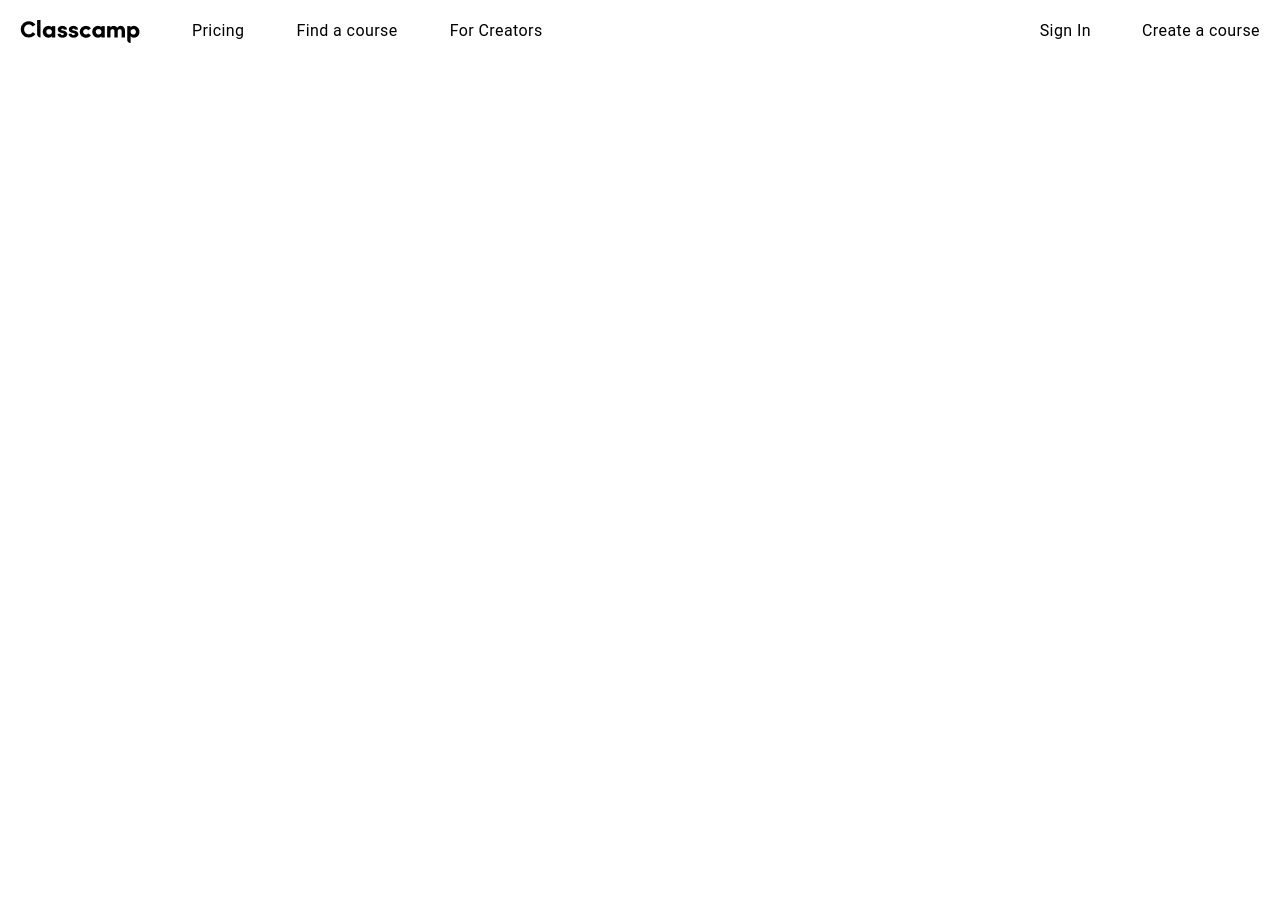
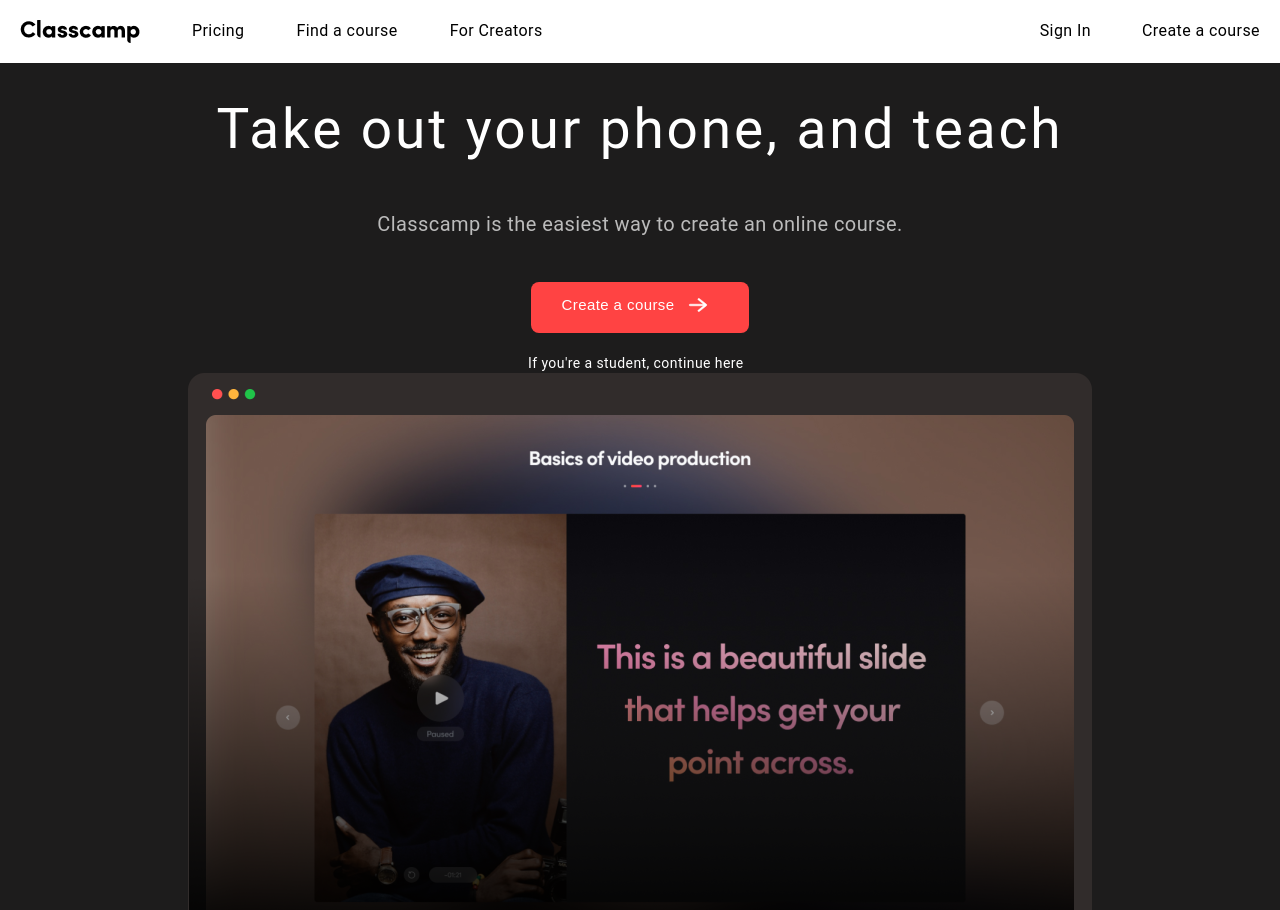
Before and after one commit to Rakhmanovem/classcamp, a plain HTML site: page index.html in a window 1280 px wide. Before the commit the page ends 800 px from the top, so only its background shows below. Drawn offline with Linux system fonts and the light colour scheme.

Commit message:
hero commit

```diff
--- a/css/style.css
+++ b/css/style.css
@@ -36,6 +36,10 @@ a {
     gap: 52px;
 }
 
+.hero {
+    background: rgba(7, 6, 6, 0.911);
+}
+
 .header-fight {
     color: #000;
     font-family: Roboto;
@@ -49,17 +53,124 @@ a {
     gap: 51px;
 }
 
-@media screen and (max-width: 1024px) {
-    .nav {}
+
+.hero__content {
+    display: flex;
+    flex-direction: column;
+    justify-content: center;
+    align-items: center;
+}
+
+.hero__title {
+    max-width: 956px;
+    color: #FFF;
+    text-align: center;
+    font-family: Roboto;
+    font-size: 55px;
+    font-weight: 400;
+    line-height: 73px;
+    /* 115.873% */
+    letter-spacing: 2.88px;
+    margin: 30px;
+}
+
+.hero__text {
+    width: 746px;
+    color: rgba(255, 255, 255, 0.70);
+    text-align: center;
+    font-family: Roboto;
+    font-size: 20px;
+    font-style: normal;
+    font-weight: 400;
+    line-height: 36px;
+    /* 128.571% */
+    letter-spacing: 0.42px;
+    padding: 10px 0 20px 0;
+
+}
+
+.hero__btn {
+    color: #FFF;
+    font-size: 15px;
+    font-weight: 400;
+    line-height: 26.4px;
+    /* 114.783% */
+    letter-spacing: 0.42px;
+    display: inline-flex;
+    padding: 10px 40px 15px 30px;
+    align-items: center;
+    gap: 12px;
+    border-radius: 8px;
+    background: #FF4343;
+    border: none;
+    margin: 20px;
+}
+
+.hero__content-title {
+    width: 224px;
+    color: #FFF;
+    font-family: Roboto;
+    font-size: 14px;
+    font-style: normal;
+    font-weight: 400;
+    line-height: 20px;
+    /* 142.857% */
+    letter-spacing: 0.42px;
+}
+
+
+
+
+
+
+
+
+
+
+
+
+
+
+
+
+
+
+
+
+
+
+
+
+
+
+
+
+@media screen and (max-width: 900px) {
+    .hero__title {
+        display: flex;
+        flex-direction: column;
+    }
+
+    .hero__content-logo {
+        width: 100%;
+        height: 100%;
+    }
+
 }
 
 @media screen and (max-width: 780px) {
     .nav a {
         display: none;
     }
+
+    .hero__title {
+        display: flex;
+        flex-direction: column;
+    }
+
 }
 
-@media screen and (max-width: 480px) {
+@media screen and (max-width: 517px) {
     .header-fight {
         display: none;
     }
@@ -68,4 +179,9 @@ a {
         justify-content: center;
     }
 
+    .hero__text {
+        display: flex;
+        flex-direction: column;
+        display: none;
+    }
 }
--- a/index.html
+++ b/index.html
@@ -25,9 +25,28 @@
                     </div>
                 </div>
             </div>
+        </header>
     </div>
-    </header>
 
+    <section class="hero">
+        <div class="container">
+            <div class="hero__wrap">
+                <div class="hero__content">
+                    <h1 class="hero__title">Take out your phone, and teach</h1>
+                    <p class="hero__text">Classcamp is the easiest way to create an online course.</p>
+                    <button class="hero__btn">Create a course <svg xmlns="http://www.w3.org/2000/svg" width="22"
+                            height="18" viewBox="0 0 22 18" fill="none">
+                            <path
+                                d="M12.4775 2.64269C12.0917 2.33075 11.4698 2.33379 11.0886 2.64947C10.7074 2.96515 10.7111 3.47393 11.0969 3.78587L16.5523 8.19642H3.14285C2.60042 8.19642 2.16071 8.55616 2.16071 8.99999C2.16071 9.44382 2.60042 9.80356 3.14285 9.80356H16.5505L11.0969 14.2127C10.7111 14.5246 10.7074 15.0334 11.0886 15.349C11.4698 15.6647 12.0917 15.6678 12.4775 15.3559L19.4916 9.68515C19.9585 9.30766 19.9585 8.69084 19.4916 8.31336L12.4775 2.64269Z"
+                                fill="white" stroke="white" stroke-width="0.5" />
+                        </svg>
+                    </button>
+                    <h6 class="hero__content-title">If you're a student, continue here </h6>
+                    <img class="hero__content-logo" src="./images/Rectangle.png" alt="">
+                </div>
+            </div>
+        </div>
+    </section>
 </body>
 
 </html>
```
Also changed, not shown: images/Rectangle.png (added).
